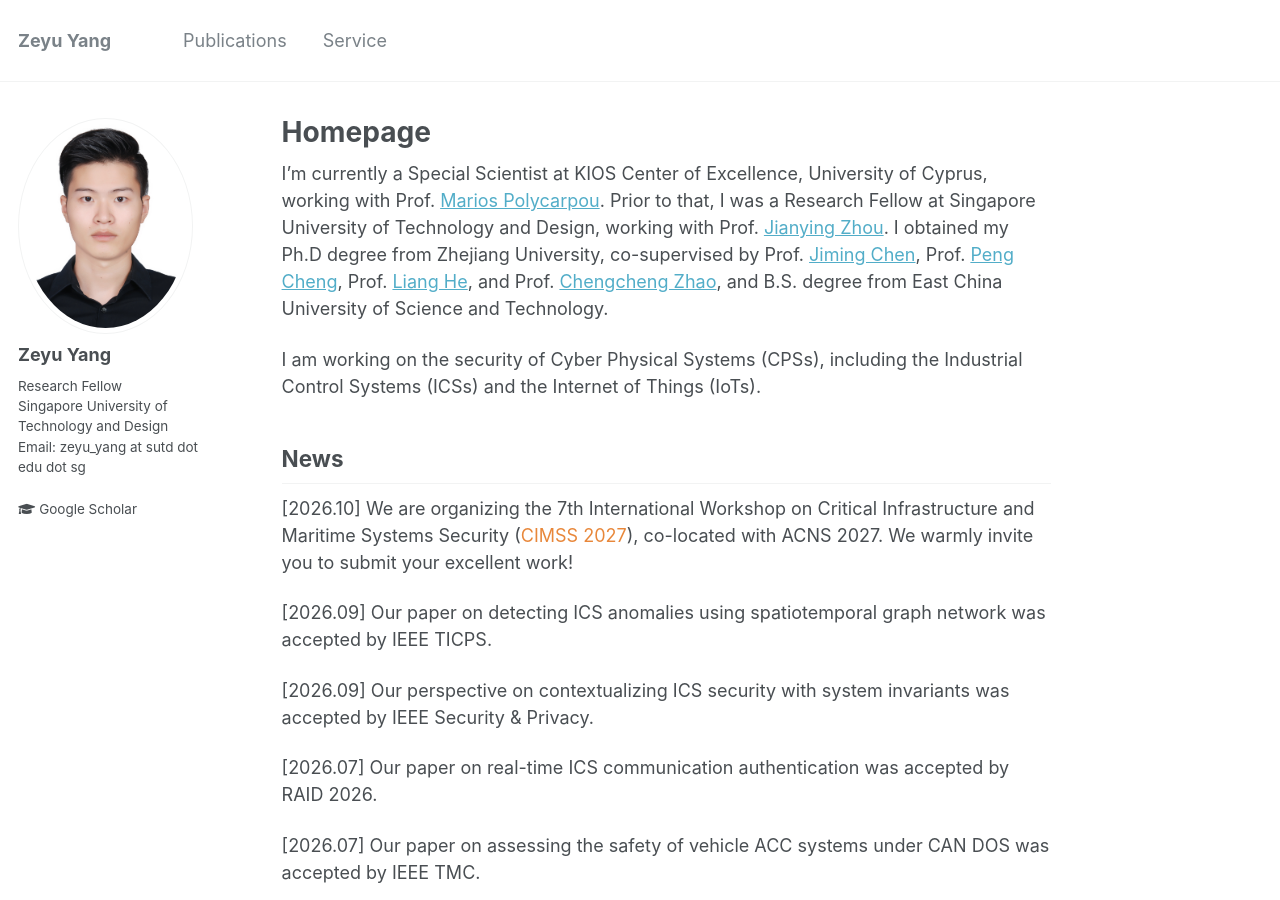
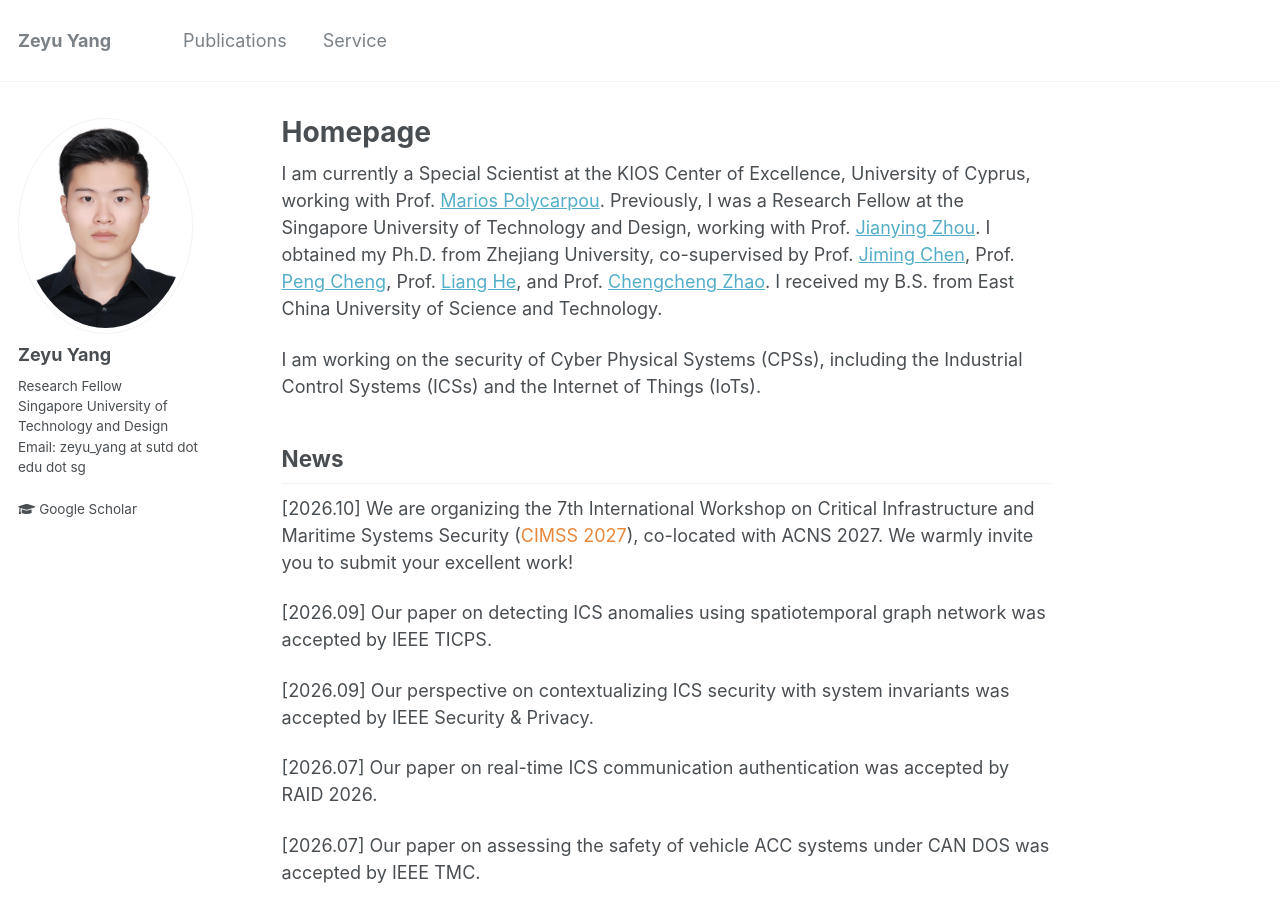
Before and after one commit to zeyuid/zeyuid.github.io, a Jekyll site: the page built from _pages/about.md, in a window 1280 px wide and 900 px high. Built offline with Jekyll 4.4.1, drawn with Linux system fonts in a browser that asks for light colours.

Commit message:
add file

```diff
--- a/_pages/about.md
+++ b/_pages/about.md
@@ -8,10 +8,10 @@ redirect_from:
   - /about.html
 ---
 
-I'm currently a Special Scientist at KIOS Center of Excellence, University of Cyprus, working with Prof. [Marios Polycarpou](https://www.kios.ucy.ac.cy/people/marios-polycarpou/).
-Prior to that, I was a Research Fellow at Singapore University of Technology and Design, working with Prof. [Jianying Zhou](http://jianying.space).
-I obtained my Ph.D degree from Zhejiang University, co-supervised by Prof. [Jiming Chen](https://person.zju.edu.cn/jmchen), Prof. [Peng Cheng](https://person.zju.edu.cn/cp), Prof. [Liang He](https://leonhe815.github.io/), and Prof. [Chengcheng Zhao](https://person.zju.edu.cn/en/czhao), and B.S. degree from East China University of Science and Technology.
-<!-- I was a visiting student at CISPA − Helmholtz Center for Information Security, supervised by Prof. [Michael Backes](https://cispa.saarland/people/backes/) and Dr. [Yang Zhang](https://cispa.saarland/people/yang.zhang/). -->
+I am currently a Special Scientist at the KIOS Center of Excellence, University of Cyprus, working with Prof. [Marios Polycarpou](https://www.kios.ucy.ac.cy/people/marios-polycarpou/).
+Previously, I was a Research Fellow at the Singapore University of Technology and Design, working with Prof. [Jianying Zhou](http://jianying.space/).
+I obtained my Ph.D. from Zhejiang University, co-supervised by Prof. [Jiming Chen](https://person.zju.edu.cn/jmchen), Prof. [Peng Cheng](https://person.zju.edu.cn/cp), Prof. [Liang He](https://leonhe815.github.io/), and Prof. [Chengcheng Zhao](https://person.zju.edu.cn/en/czhao).
+I received my B.S. from East China University of Science and Technology.
 
 
 I am working on the security of Cyber Physical Systems (CPSs), including the Industrial Control Systems (ICSs) and the Internet of Things (IoTs).
```
